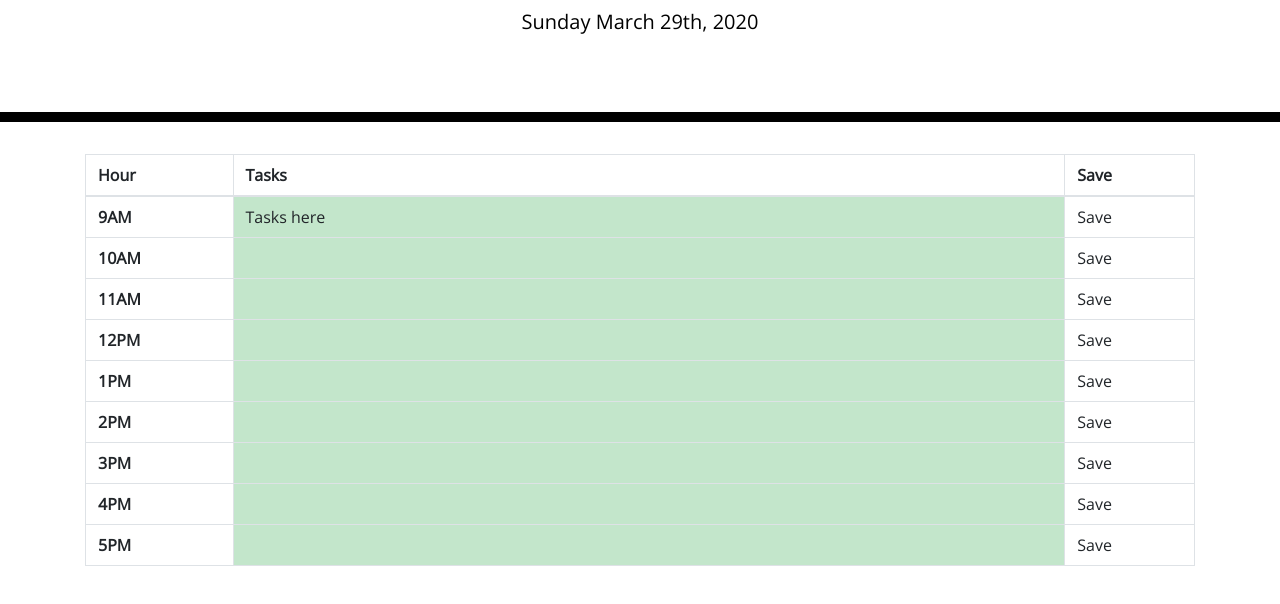
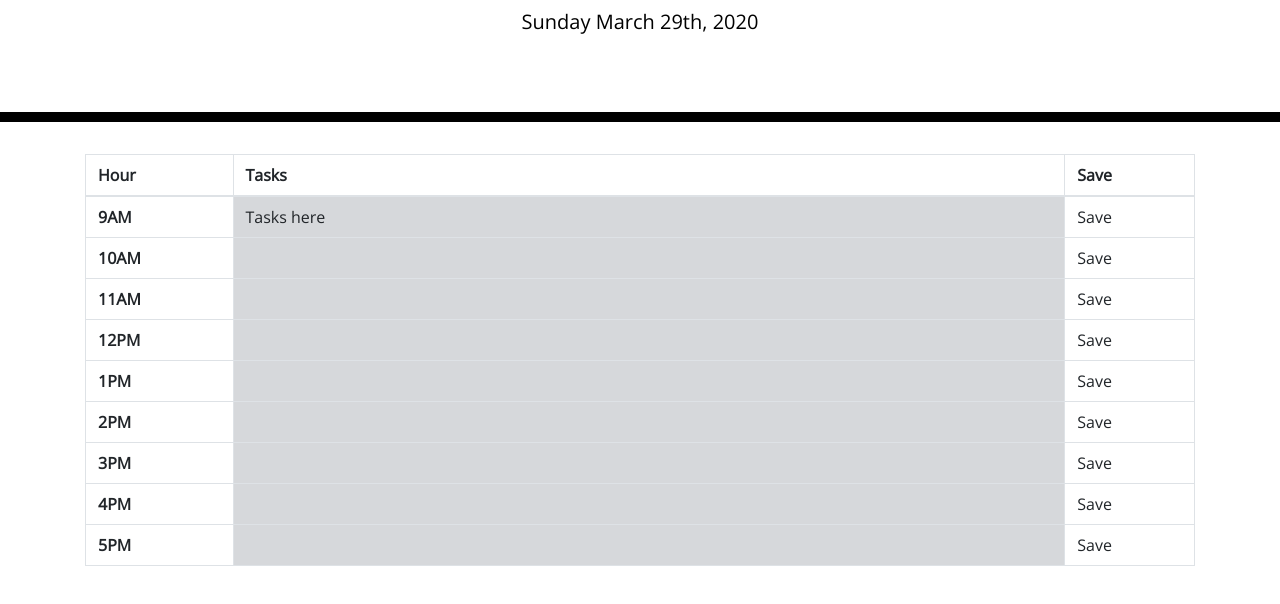
Before and after one commit to jasonstevens13/day-planner, a plain HTML site: page index.html in a window 1280 px wide. Shown: the part 182-786 px from the top of the page. Drawn offline with nearby package versions, Linux system fonts and the light colour scheme.

Commit message:
js code completed to change background color classes based on current hour

```diff
--- a/assets/script.js
+++ b/assets/script.js
@@ -5,3 +5,36 @@ console.log(m.format("dddd MMMM Do, YYYY"));
 var today = m.format("dddd MMMM Do, YYYY");
 // Inject today in currentDay paragraph.
 $("#currentDay").text(today);
+// Create a variable for the current hour of the day, console log to check.
+var hour = m.format("H");
+// var for array of 24 military hours.
+var hourArray = [0, 1, 2, 3, 4, 5, 6, 7, 8, 9, 10, 11, 12, 13, 14, 15, 16, 17, 18, 19, 20, 21, 22, 23, 24];
+// var to create an html id, based on the current hour (see ids in the html)
+var currentHourId = "#" + hour;
+// var to reference the array index position based on the current military hour.
+// This will be used in the 'pastHours' function following.
+var hourArrayIndexPosition = hourArray[hour];
+
+// This function iterates through the hours array until it reaches the current hour. While iterating
+// through it changes the class of the table rows in the html, to reflect different background colors,
+// as required in this application. Past hours are given a grey background.
+function pastHours() {
+
+    for (let i = 0; i < hourArrayIndexPosition; i++) {
+        const pastHourId = "#" + hourArray[i];
+        const pastHourIdString = pastHourId.toString();
+        $(pastHourIdString).attr("class", "table-secondary");
+    }
+}
+
+// Performing pastHours function defined above.
+pastHours();
+
+// This function simply alters the current hour's related row in the html, with a class that
+// paints the background in red.
+function currentHour() {
+    $(currentHourId).attr("class", "table-danger");
+}
+
+// Perforing currentHour function above.
+currentHour();
--- a/index.html
+++ b/index.html
@@ -31,50 +31,50 @@
                 </tr>
             </thead>
             <!-- Laebeled each row by business hour, assigned id by hour, and set a table class as the default for future hours. -->
-            <tbody>
+            <tbody id="table-body">
                 <tr>
                     <th>9AM</th>
-                    <td id="9am" class="table-success">Tasks here</td>
+                    <td id="9" class="table-success">Tasks here</td>
                     <td>Save</td>
                 </tr>
                 <tr>
                     <th>10AM</th>
-                    <td id="10am" class="table-success"></td>
+                    <td id="10" class="table-success"></td>
                     <td>Save</td>
                 </tr>
                 <tr>
                     <th>11AM</th>
-                    <td id="11am" class="table-success"></td>
+                    <td id="11" class="table-success"></td>
                     <td>Save</td>
                 </tr>
                 <tr>
                     <th>12PM</th>
-                    <td id="12pm" class="table-success"></td>
+                    <td id="12" class="table-success"></td>
                     <td>Save</td>
                 </tr>
                 <tr>
                     <th>1PM</th>
-                    <td id="1pm" class="table-success"></td>
+                    <td id="13" class="table-success"></td>
                     <td>Save</td>
                 </tr>
                 <tr>
                     <th>2PM</th>
-                    <td id="2pm" class="table-success"></td>
+                    <td id="14" class="table-success"></td>
                     <td>Save</td>
                 </tr>
                 <tr>
                     <th>3PM</th>
-                    <td id="3pm" class="table-success"></td>
+                    <td id="15" class="table-success"></td>
                     <td>Save</td>
                 </tr>
                 <tr>
                     <th>4PM</th>
-                    <td id="4pm" class="table-success"></td>
+                    <td id="16" class="table-success"></td>
                     <td>Save</td>
                 </tr>
                 <tr>
                     <th>5PM</th>
-                    <td id="5pm" class="table-success"></td>
+                    <td id="17" class="table-success"></td>
                     <td>Save</td>
                 </tr>
             </tbody>
```
